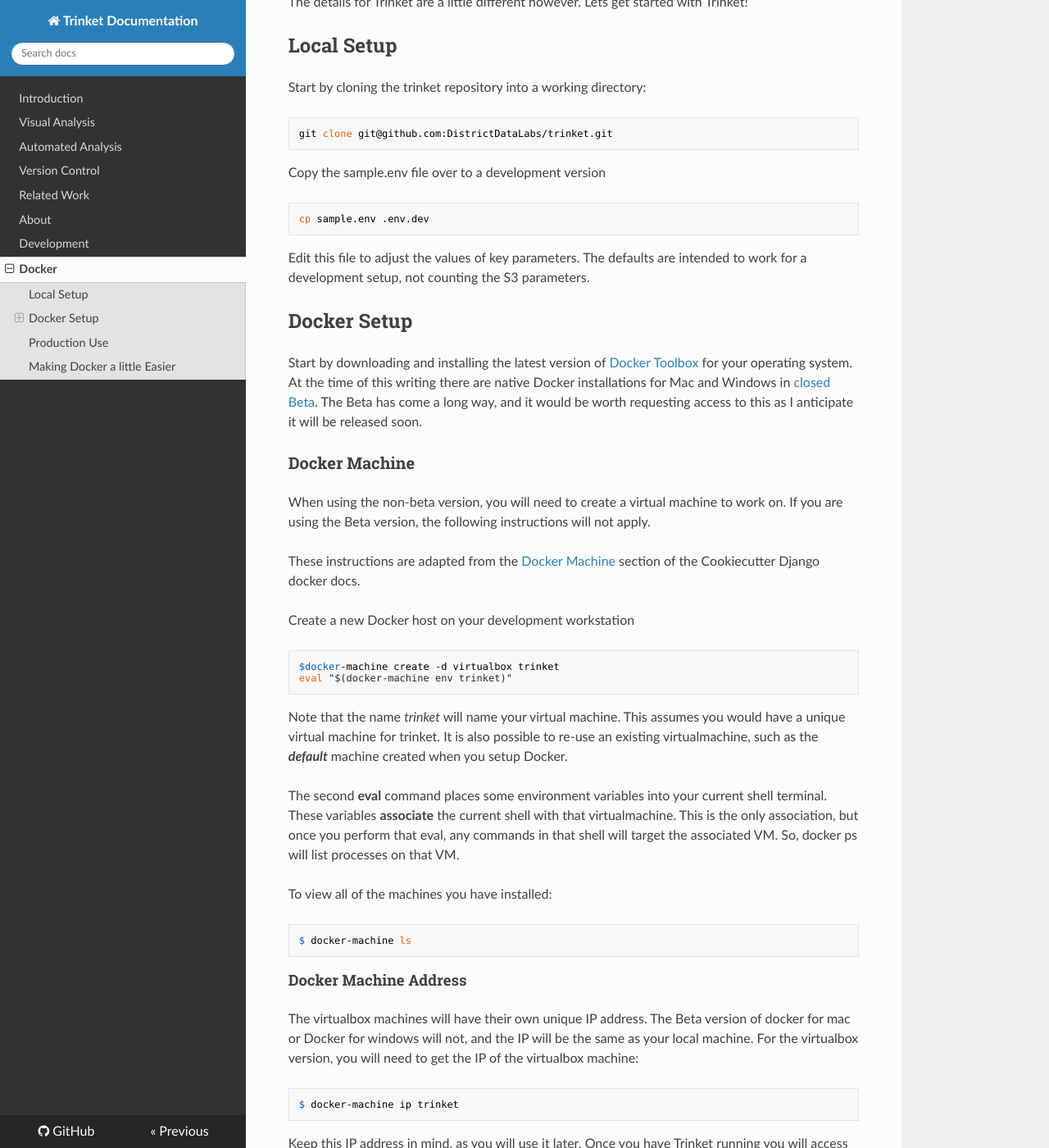
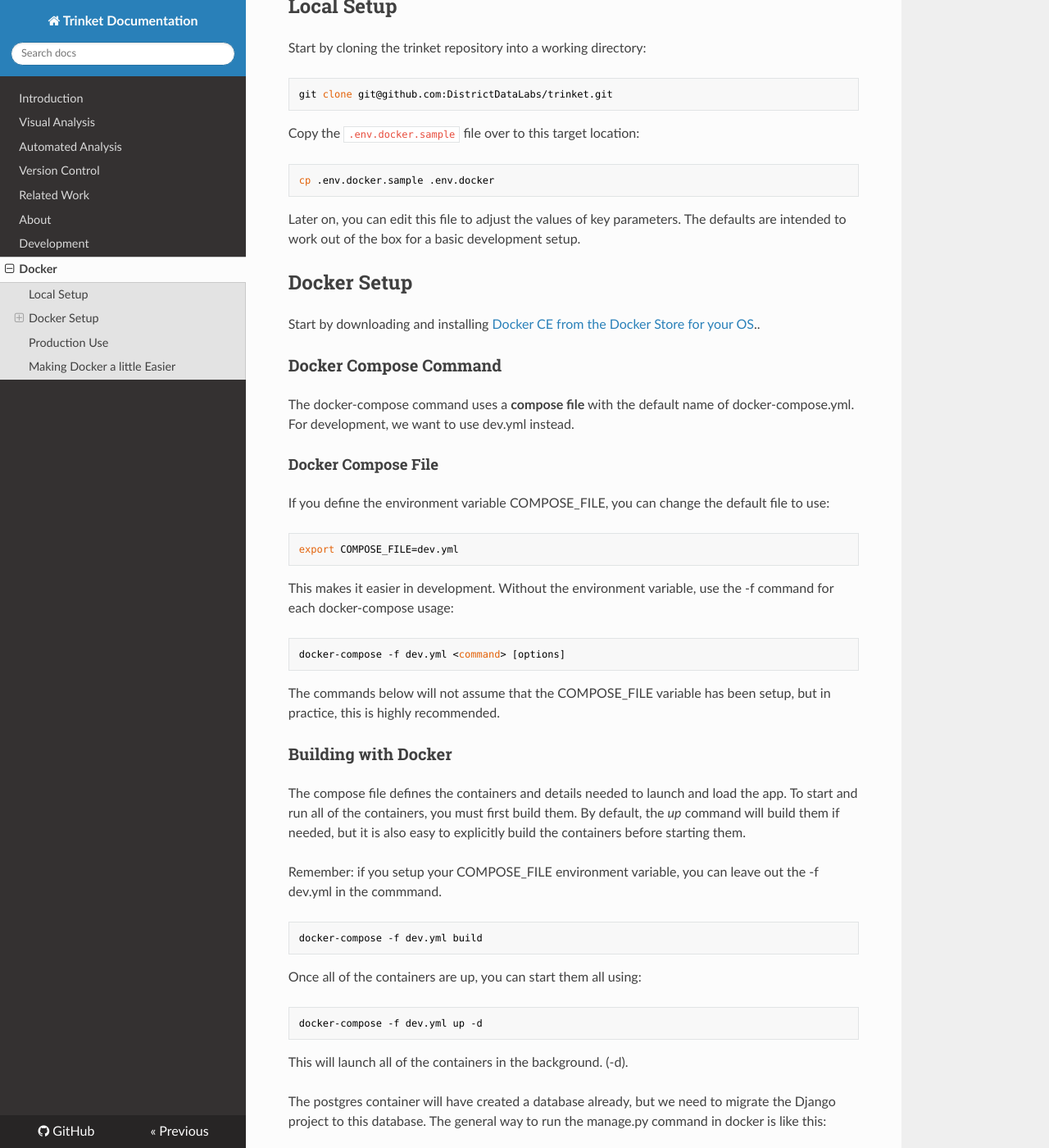
Before and after one commit to DistrictDataLabs/cultivar, an MkDocs documentation site: the page built from docs/docker.md, in a window 1280 px wide and 1400 px high, scrolled down 337 px. Shown: the whole window at 82% size. Built offline with MkDocs 1.6.1, drawn with Linux system fonts in a browser that asks for light colours; nearby versions of some CDN libraries; old or Windows-style settings are respelled for this version of MkDocs; some of the changed text lies outside the part shown.

Commit message:
do the whole .env.{}.sample thing so people can do this local settings antipattern like everywhere else. Update out of date docker.md docs.

```diff
--- a/docs/docker.md
+++ b/docs/docker.md
@@ -6,12 +6,7 @@
 services needed.
 
 Docker files have been setup in the project and can be used to buid a
-working development environment for Trinket. The following instructions
-borrow heavily from
-[Cookiecutter Django setup](https://realpython.com/blog/python/development-and-deployment-of-cookiecutter-django-via-docker/).
-
-The details for Trinket are a little different however. Lets get started
-with Trinket!
+working development environment for Trinket.
 
 ## Local Setup
 
@@ -19,69 +14,15 @@
 
     git clone git@github.com:DistrictDataLabs/trinket.git
 
-Copy the sample.env file over to a development version
+Copy the `.env.docker.sample` file over to this target location:
 
-    cp sample.env .env.dev
+    cp .env.docker.sample .env.docker
 
-Edit this file to adjust the values of key parameters. The defaults are
-intended to work for a development setup, not counting the S3 parameters.
+Later on, you can edit this file to adjust the values of key parameters. The defaults are intended to work out of the box for a basic development setup.
 
 ## Docker Setup
 
-Start by downloading and installing the latest version of
-[Docker Toolbox](https://www.docker.com/products/docker-toolbox) for
-your operating system. At the time of this writing there are native
-Docker installations for Mac and Windows in
-[closed Beta](https://beta.docker.com/). The Beta has come a long way,
-and it would be worth requesting access to this as I anticipate it will
-be released soon.
-
-### Docker Machine
-
-When using the non-beta version, you will need to create a virtual
-machine to work on. If you are using the Beta version, the following
-instructions will not apply.
-
-These instructions are adapted from the
-[Docker Machine](https://realpython.com/blog/python/development-and-deployment-of-cookiecutter-django-via-docker/)
-section of the Cookiecutter Django docker docs.
-
-Create a new Docker host on your development workstation
-
-    $docker-machine create -d virtualbox trinket
-    eval "$(docker-machine env trinket)"
-
-Note that the name _trinket_ will name your virtual machine. This
-assumes you would have a unique virtual machine for trinket. It is also
-possible to re-use an existing virtualmachine, such as the _**default**_
-machine created when you setup Docker.
-
-The second **eval** command places some environment variables into
-your current shell terminal. These variables **associate** the current
-shell with that virtualmachine. This is the only association, but once
-you perform that eval, any commands in that shell will target the
-associated VM. So, docker ps will list processes on that VM.
-
-To view all of the machines you have installed:
-
-    $ docker-machine ls
-
-#### Docker Machine Address
-
-The virtualbox machines will have their own unique IP address. The Beta
-version of docker for mac or Docker for windows will not, and the IP
-will be the same as your local machine. For the virtualbox version, you
-will need to get the IP of the virtualbox machine:
-
-    $ docker-machine ip trinket
-
-Keep this IP address in mind, as you will use it later. Once you have
-Trinket running you will access it at:
-
-	http://<IP>:8001
-
-If you are using the Beta version of Docker, the IP will just be
-localhost.
+Start by downloading and installing [Docker CE from the Docker Store for your OS](https://www.docker.com/community-edition#/download)..
 
 ### Docker Compose Command
 
@@ -112,7 +53,7 @@
 it is also easy to explicitly build the containers before starting
 them.
 
-If you setup the COMPOSE_FILE, you can leave out the -f dev.yml in
+Remember: if you setup your COMPOSE_FILE environment variable, you can leave out the -f dev.yml in
 the commmand.
 
     docker-compose -f dev.yml build
@@ -127,33 +68,27 @@
 to migrate the Django project to this database. The general way to run
 the manage.py command in docker is like this:
 
-    docker-compose -f dev.yml django python manage.py <manage command and options>
+    docker-compose exec -f dev.yml django python manage.py <manage command and options>
 
 For example:
 
-	docker-compose -f dev.yml django python manage.py migrate --list
-
+	docker-compose exec -f dev.yml django python manage.py migrate --list
 
 
 #### First Instance considerations
 
 The first time that the containers are started, postgres will create the
-database, but the database won't be initialized. Django will try to
-start, but error out. So, we need to perform migrations, create a
-superuser, and then restart the django container.
+database, but the database won't be migrated. So, we need to perform migrations and create a
+superuser.
 
 Perform the following steps:
 
-    docker-compose -f dev.yml django python manage.py migrate
-    docker-compose -f dev.yml django python manage.py createsuperuser
-    docker-compose -f dev.yml restart django
+    docker-compose exec -f dev.yml django python manage.py migrate
+    docker-compose exec -f dev.yml django python manage.py createsuperuser
 
 You should see all of the migrations complete after the first command.
 
-For the 2nd command, answer the question to create a new superuser.
-
-Finally, the restart will cause the container to start again, and the runserver
-command is the default command upon startup.
+For the 2nd command, answer the questions to create a new superuser.
 
 At this point, it is helpful to take a look at the stdout from the
 django container:
@@ -161,8 +96,8 @@
     docker-compose -f dev.yml logs django
 
 If everything worked, you should see the standard Django runserver
-output, and a development server will be running at
-[http://0.0.0.0:8001](http://0.0.0.0:8001).
+output, and a development server will be reported running at
+http://0.0.0.0:8001, which you can access at [http://localhost:8001](http://localhost:8001).
 
 ## Production Use
 
@@ -208,16 +143,16 @@
 
 	docker volume ls
 
-The data volumes will be on *trinket_postgres_data_dev*. If you want to remove this,
-then stop the postgres container, remove the volume ,and then start the postgres
+The data volumes will be on *cultivar_postgres_data_dev*. If you want to remove this,
+then stop the postgres container, remove the volume, and then start the postgres
 container again.
 
 	docker-compose stop postgres
 	docker-compose rm postgres
-	docker volume rm trinket_postgres_data_dev
+	docker volume rm cultivar_postgres_data_dev
 	docker-compose up -d postgres
 
 At this point, you should have a new DB, but none of the data is setup.
 
-	docker-compose -f dev.yml python manage.py migrate
-	docker-compose -f dev.yml python manage.py createsuperuser
+	docker-compose exec -f dev.yml python manage.py migrate
+	docker-compose exec -f dev.yml python manage.py createsuperuser
```
Also changed, not shown: 2 other files.
